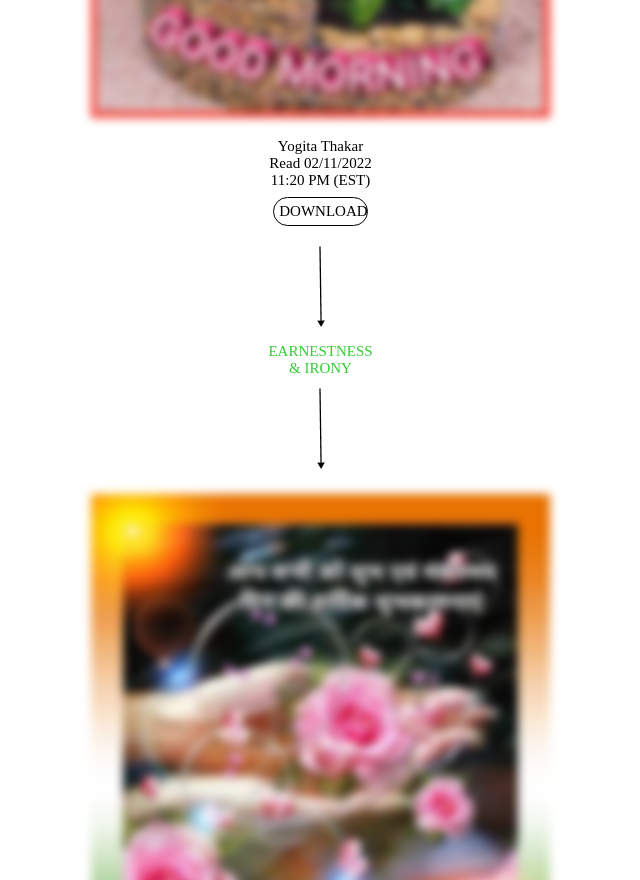
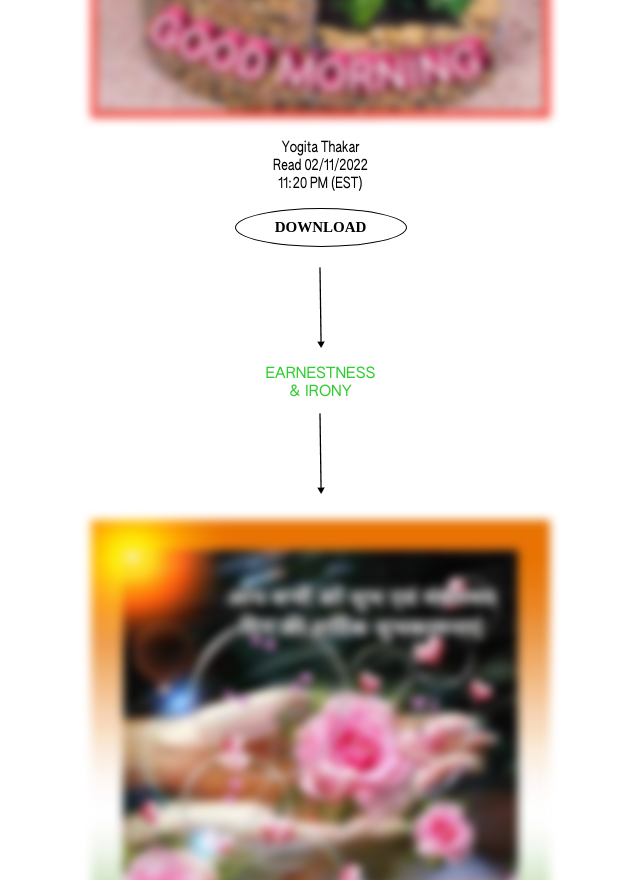
Before and after one commit to shravanibagawde/goodmorning, a plain HTML site: page reading.html in a window 1280 px wide. Shown: the part 720-1600 px from the top of the page, without its empty margins (148-788 px from the left). Drawn offline with Linux system fonts and the light colour scheme; files whose address does not match are found by name; a web font is replaced by a local one.

Commit message:
more edits...

```diff
--- a/index.css
+++ b/index.css
@@ -62,12 +62,12 @@ a, a:active, a:hover {
   text-align: center;
   justify-items: center;
   padding-bottom: 2.5em;
-  padding-top: 27.5em;
+  padding-top: 22.5em;
 
 }
 
 img {
-	width: inherit;
+	width: 50%;
 	height: auto;
 	padding-top: 2em;
 	padding-bottom: 2em;
@@ -108,13 +108,6 @@ img {
 		display: block;
 	}
 
-	img {
-	width: inherit;
-	height: auto;
-	padding-top: 2em;
-	padding-bottom: 2em;
-}
-
 #currentTime {
 	padding-top: 1em;
 	margin: 0;
--- a/reading.css
+++ b/reading.css
@@ -1,6 +1,13 @@
 @font-face {
-font-family: "Arial Narrow";
-src: url('arial_narrow.ttf') format('truetype');
+  font-family: "Authentic Sans";
+  font-style: normal;
+  src: url("type/AUTHENTICSans-90.woff"), url("type/AUTHENTICSans-90.woff2");
+}
+
+@font-face {
+  font-family: "Authentic Sans Condensed";
+  font-style: normal;
+  src: url("type/AUTHENTICSans-Condensed-90.woff"), url("type/AUTHENTICSans-Condensed-90.woff2");
 }
 
 * {
@@ -15,7 +22,7 @@ body {
 	text-align: center;
 	margin: 0;
 	padding: 0;
-	font-family: "Arial Narrow";
+	font-family: "Authentic Sans";
 }
 
 .graphic {
@@ -40,23 +47,26 @@ figure {
 figcaption {
 	font-size: 0.75em;
 	margin-top: 1em;
+	font-family: "Authentic Sans Condensed";
 }
 
 .dl {
 	color: black;
-	width: 5.5em;
-	padding: 5px;
+	width: 10em;
+	padding: 10px;
 	text-align: center;
 	display: inline-block;
 	border: 1.25px solid black;
-	border-radius: 50px;
-	margin-top: 0.5em;
+	border-radius: 50%;
+	margin-top: 1em;
 	font-size: 0.75em;
+	font-family: Times New Roman;
+	font-weight: bold;
 }
 
 .dl:active, .dl:hover {
-	color: limegreen;
-	border: 1.5px solid limegreen;
+	background: black;
+	color: white;
 }
 
 .concept {
```
Also changed, not shown: type/AUTHENTICSans-Condensed-90.woff (added), type/AUTHENTICSans-Condensed-90.woff2 (added).
